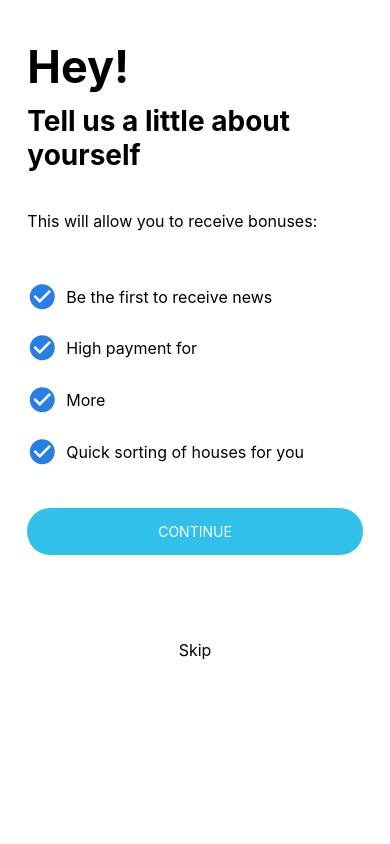
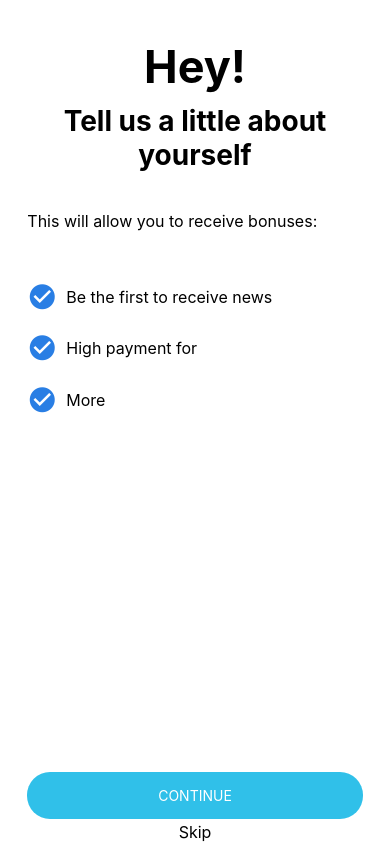
Before and after one commit to SeneTeam/real-estat-React-Native-, a React Native app: screen /QuestionStart in a window 390 px wide. Built offline with nearby package versions, Linux system fonts and the light colour scheme; what expo-linking would draw is missing.

Commit message:
QuestionStart

```diff
--- a/screens/questionScreens/QuestionStart.tsx
+++ b/screens/questionScreens/QuestionStart.tsx
@@ -8,6 +8,7 @@
 const QuestionStart = ({ navigation, route }: { navigation: NavigationProp<any>, route: any }) => {
     return (
         <View style={styles.questionWrap}>
+            <View >
                 <View style={styles.titleQuestion}>
                     <Text style={styles.titleHey}>Hey!</Text>
                 </View>
@@ -17,6 +18,8 @@
                 <View style={styles.subTextView_title}>
                     <Text style={styles.questionCheckText}>This will allow you to receive bonuses:</Text>
                 </View>
+            </View>
+            <View style={{ flex: 1 }}>
                 <View style={styles.questionCheck}>
                     <TabBarIcon name="check-circle" color="#297EE4" />
                     <Text style={styles.questionCheckText}>&nbsp; Be the first to receive news</Text>
@@ -29,12 +32,9 @@
                     <TabBarIcon name="check-circle" color="#297EE4" />
                     <Text style={styles.questionCheckText}>&nbsp; More </Text>
                 </View>
-            <View style={styles.questionCheck}>
-                <TabBarIcon name="check-circle" color="#297EE4" />
-                <Text style={styles.questionCheckText}>&nbsp; Quick sorting of houses for you</Text>
             </View>
-
-            <View  style={styles.questionBtn} >
+            <View>
+                <View style={styles.questionBtn} >
                     <TouchableOpacity
                         onPress={() => navigation.navigate('QuestionGender')}
                     >
@@ -49,6 +49,9 @@
                     </TouchableOpacity>
                 </View>
             </View>
+
+
+        </View>
     );
 };
 export default QuestionStart
--- a/screens/questionScreens/styles.js
+++ b/screens/questionScreens/styles.js
@@ -9,6 +9,7 @@
     padding: '7%'
   },
   questionWrap: {
+    flex: 1,
     backgroundColor: 'white',
     width: '100%',
     height: '100%',
@@ -21,10 +22,12 @@
     color: 'white'
   },
   titleHey: {
+    textAlign: 'center',
     fontSize: 45,
     fontWeight: 'bold',
   },
   title: {
+    textAlign: 'center',
     fontSize: 28,
     fontWeight: 'bold',
   },
@@ -91,7 +94,6 @@
     marginBottom: '10%',
   },
   subTextView1: {
-    height: '15%',
     display: 'flex',
     alignItems: 'center',
     justifyContent: 'center',
@@ -123,7 +125,6 @@
     borderRadius: 23,
   },
   questionBtn: {
-    height: '13%',
     paddingRight: '7%',
     paddingLeft: '7%',
     width: '100%',
```
Lines whose indentation alone changed are shown as unchanged.
